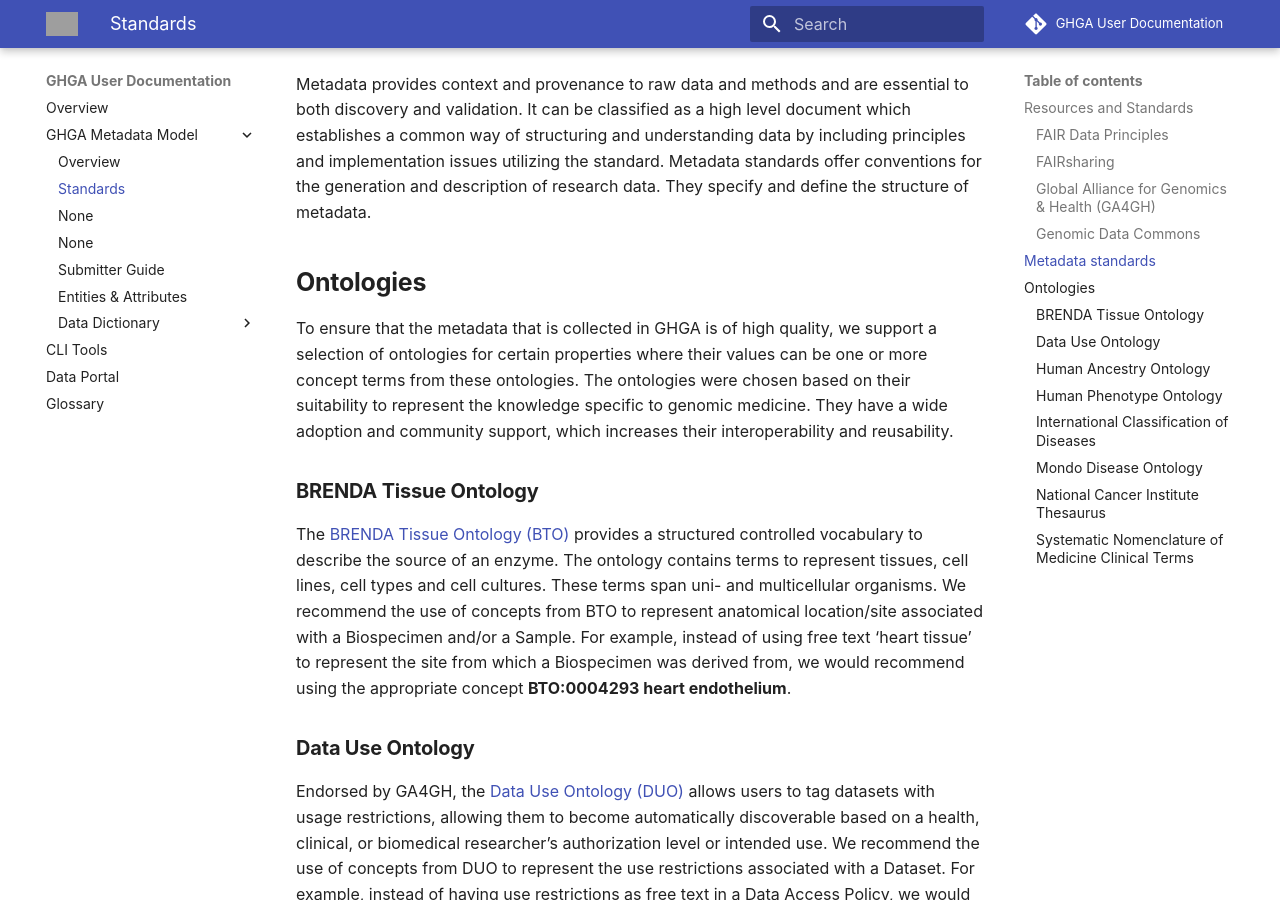
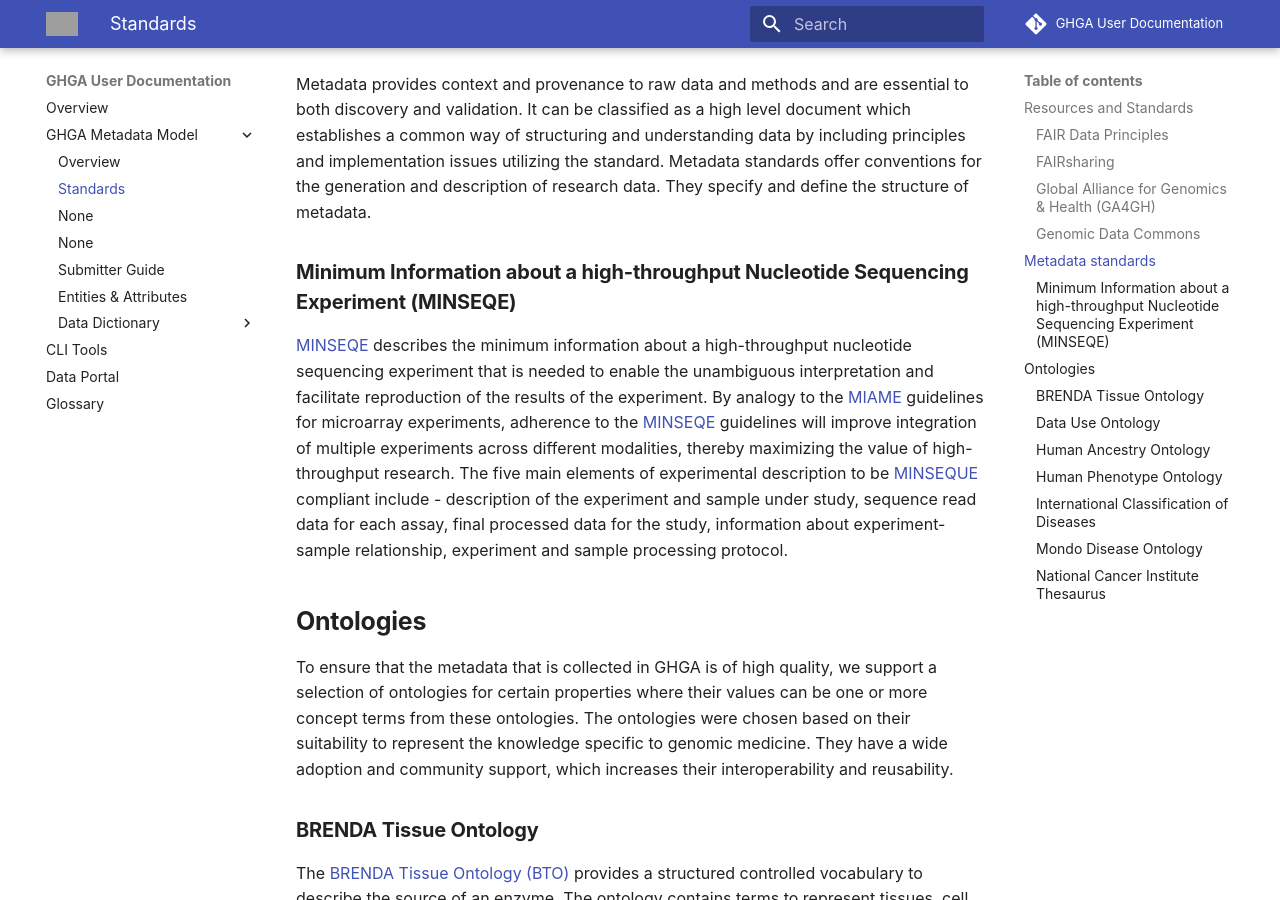
Before and after one commit to ghga-de/docs.ghga.de, an MkDocs documentation site: the page built from user_docs/metadata/standards.md, in a window 1280 px wide and 900 px high, scrolled down 1568 px. Built offline with MkDocs 1.6.1 and Material for MkDocs 9.7.7, drawn with Linux system fonts in a browser that asks for light colours; comment, search, counter and statistics services are not loaded; some of the changed text lies outside the part shown; grey boxes are pictures that could not be loaded.

Commit message:
requested changes

```diff
--- a/user_docs/metadata/standards.md
+++ b/user_docs/metadata/standards.md
@@ -18,6 +18,9 @@
 
 ## **Metadata standards**
 Metadata provides context and provenance to raw data and methods and are essential to both discovery and validation. It can be classified as a high level document which establishes a common way of structuring and understanding data by including principles and implementation issues utilizing the standard. Metadata standards offer conventions for the generation and description of research data. They specify and define the structure of metadata.
+
+### **Minimum Information about a high-throughput Nucleotide Sequencing Experiment (MINSEQE)**
+[MINSEQE](https://fairsharing.org/FAIRsharing.a55z32) describes the minimum information about a high-throughput nucleotide sequencing experiment that is needed to enable the unambiguous interpretation and facilitate reproduction of the results of the experiment. By analogy to the [MIAME](https://fairsharing.org/FAIRsharing.32b10v) guidelines for microarray experiments, adherence to the [MINSEQE](https://fairsharing.org/FAIRsharing.a55z32) guidelines will improve integration of multiple experiments across different modalities, thereby maximizing the value of high-throughput research. The five main elements of experimental description to be [MINSEQUE](https://fairsharing.org/FAIRsharing.a55z32) compliant include - description of the experiment and sample under study, sequence read data for each assay, final processed data for the study, information about experiment-sample relationship, experiment and sample processing protocol.
 
 ## **Ontologies**
 
@@ -43,6 +46,3 @@
 
 ### **National Cancer Institute Thesaurus**
 The [National Cancer Institute Thesaurus (NCIt)](https://obofoundry.org/ontology/ncit.html ) is a reference terminology covering the cancer domain, including diseases, abnormalities, anatomy, drugs, genes, and more. It provides granular and consistent terminology in certain areas like cancer diseases and combination chemotherapies. The terminology is a combination from numerous cancer research domains and enables integration of information through semantic relationships. We recommend the use of concepts from NCIt to represent the case or control status associated with a Sample. For example, instead of using free text ‘True Case Status’ to represent the case status of a sample, we would recommend using the appropriate concept **NCIT:C99269 True Case Status**.
-
-### **Systematic Nomenclature of Medicine Clinical Terms**
-[SNOMED Clinical Terms (SNOMED CT)](https://www.ebi.ac.uk/ols/ontologies/snomed) is a computerized repository of medical terms that are systematically organized for easy processing. This collection includes codes, terms, synonyms, and definitions that are commonly used in clinical documentation and reporting. We recommend the use of concepts from SNOMED CT to represent a sampling method associated with a Biospecimen and/or a Sample. For example, instead of using free text ‘Bone marrow sampling’ to represent the method used to isolate a sample, we would recommend using the appropriate concept **SNOMEDCT:234326005 Bone marrow sampling**.
```
